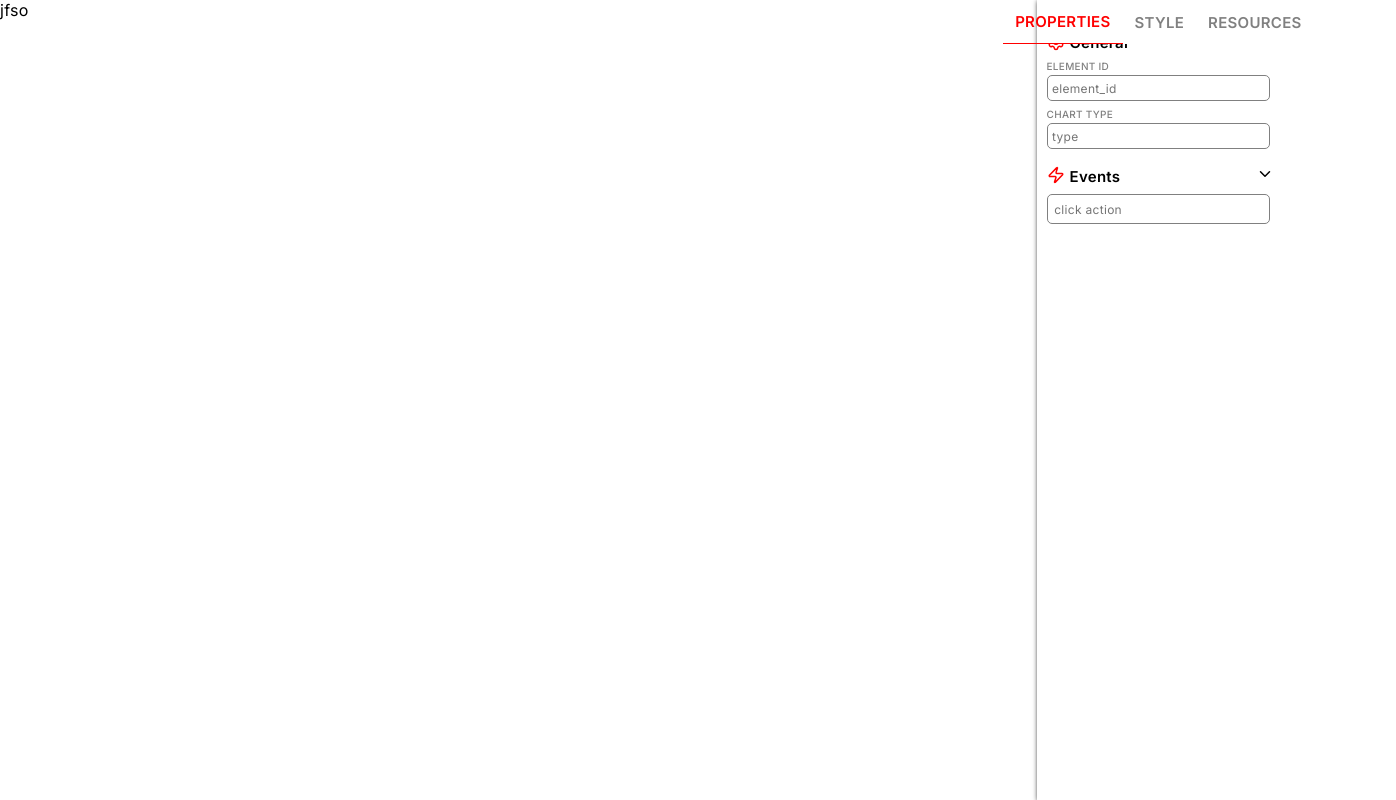
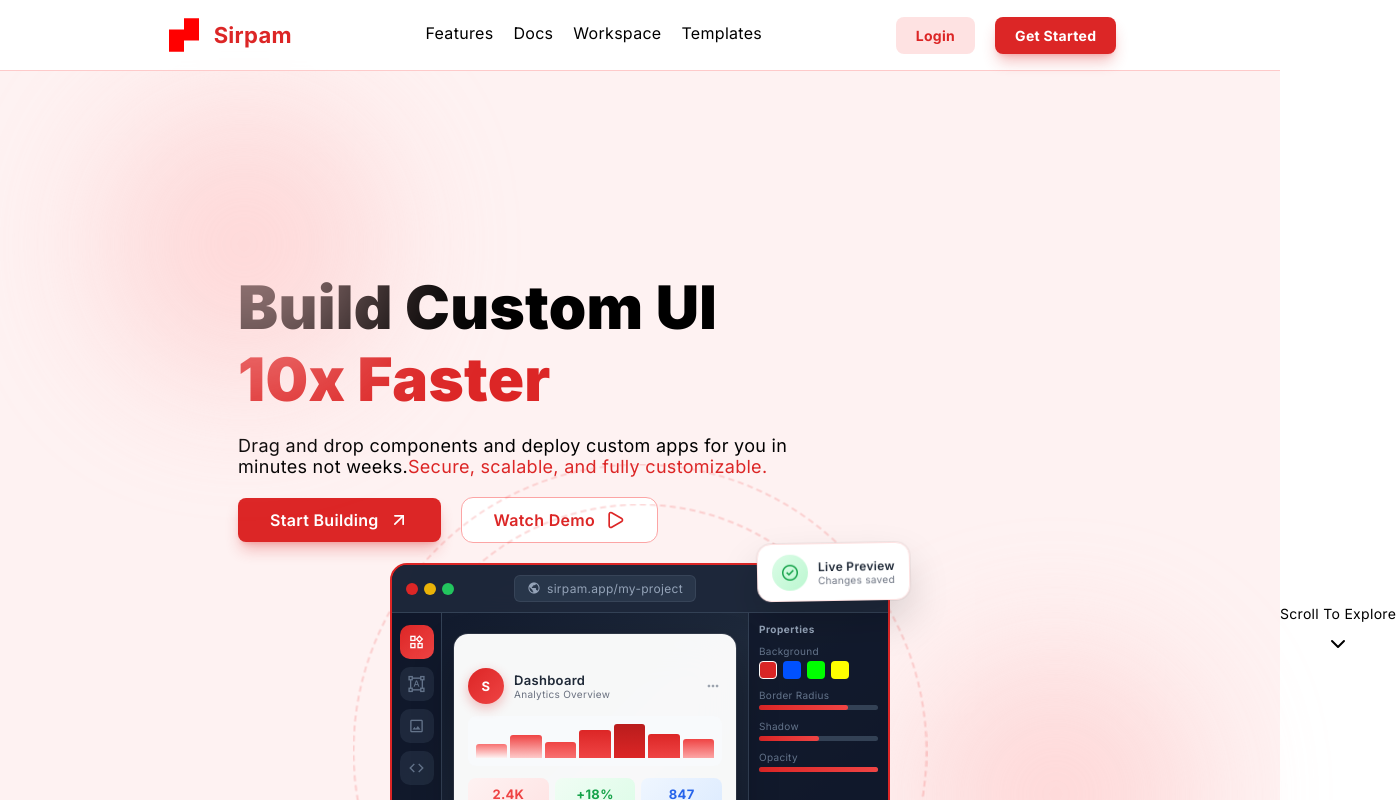
Before and after one commit to PooranaSelvan/UI-Builder, a React (Vite) app in the folder frontend/: page / in a window 1280 px wide. Shown: the top 800 px of the page, 1396 px wide, since content can reach past the window. Built offline with nearby package versions, Linux system fonts and the light colour scheme.

Commit message:
Right Panel Update

```diff
--- a/frontend/src/App.jsx
+++ b/frontend/src/App.jsx
@@ -11,8 +11,7 @@
 
   return (
     <>
-      <RightSideBar></RightSideBar>
-      {/* <BrowserRouter>
+      <BrowserRouter>
         <Navbar />
         <Routes>
           <Route path='/' element={<HomePage />} />
@@ -20,7 +19,7 @@
           <Route path="/signup" element={<SignUp />} />
           <Route path='/login' element={<LoginPage />} />
         </Routes>
-      </BrowserRouter> */}
+      </BrowserRouter>
     </>
   )
 }
```
